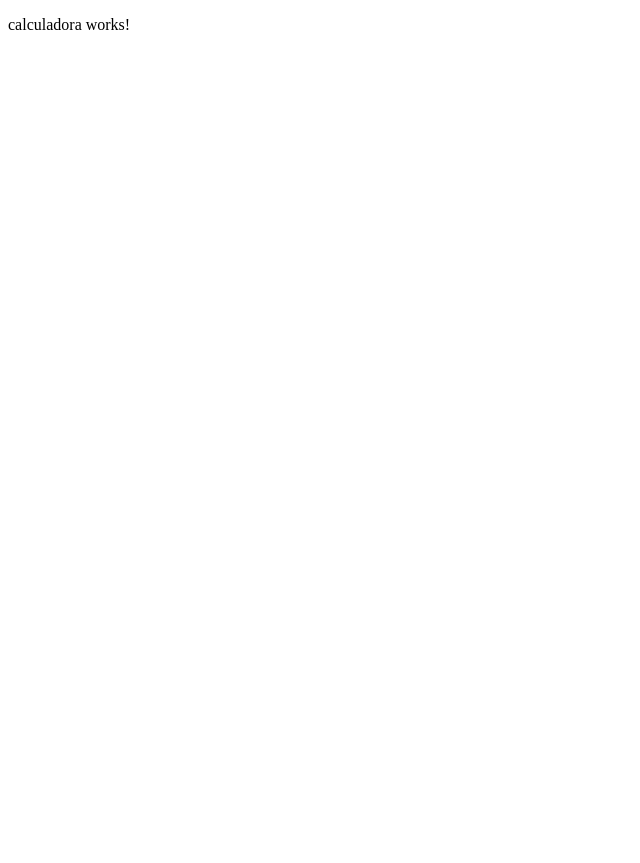
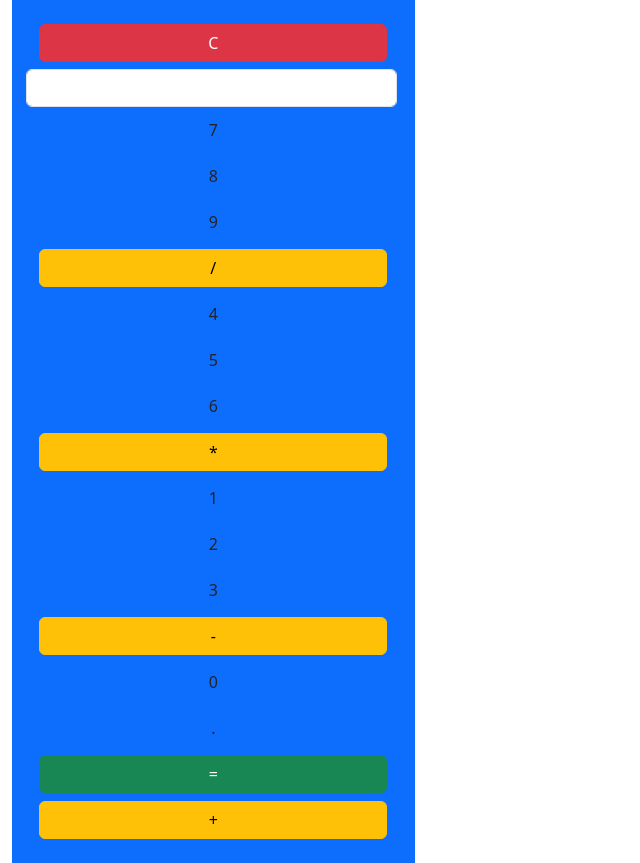
Before and after one commit to Pedrodev3/Angular-Calculadora-app.github.io, an Angular app: page / in a window 1280 px wide. Shown: the whole page, without its empty margins (0-640 px from the left). Before the commit the page ends 800 px from the top, so only its background shows below. Built offline with nearby package versions, Linux system fonts and the light colour scheme.

Commit message:
:lipstick: feat: Adicionando framework CSS: Bootstrap

```diff
--- a/angular.json
+++ b/angular.json
@@ -23,7 +23,8 @@
               "src/assets"
             ],
             "styles": [
-              "src/styles.css"
+              "src/styles.css",
+              "node_modules/bootstrap/dist/css/bootstrap.min.css"
             ],
             "scripts": []
           },
--- a/src/app/calculadora/components/calculadora.component.css
+++ b/src/app/calculadora/components/calculadora.component.css
@@ -0,0 +1,15 @@
+.kz-btn {
+  width: 90%;
+  margin: 4px;
+}
+.kz-input-text {
+  margin-top: 3px;
+  width:96%;
+margin-left:6px
+}
+.kz-pad-20 {
+padding: 20px;
+}
+.col-xs-3, .col-xs-9 {
+padding: 0px;
+}
--- a/src/app/calculadora/components/calculadora.component.html
+++ b/src/app/calculadora/components/calculadora.component.html
@@ -1 +1,147 @@
-<p>calculadora works!</p>
+<div class="container-fluid">
+  <form>
+    <div class="row">
+      <div class="col-xs-8 col-sm-6 col-md-4 col-md-offset-4">
+        <div
+          class="text-center bg-primary img-rounded kz-pad-20">
+          <div class="row">
+            <div class="col-xs-3">
+              <button
+                type="button"
+                class="btn btn-danger kz-btn">C
+              </button>
+            </div>
+            <div class="col-xs-9">
+              <input
+                type="text"
+                class="form-control text-right kz-input-text"
+                id="display"
+                name="display"
+                readonly>
+            </div>
+          </div>
+          <div class="row">
+            <div class="col-xs-3">
+              <button
+                type="button"
+                class="btn btn-default kz-btn"
+                id="btn7">7
+              </button>
+            </div>
+            <div class="col-xs-3">
+              <button
+                type="button"
+                class="btn btn-default kz-btn"
+                id="btn8">8
+              </button>
+            </div>
+            <div class="col-xs-3">
+              <button
+                type="button"
+                class="btn btn-default kz-btn"
+                id="btn9">9
+              </button>
+            </div>
+            <div class="col-xs-3">
+              <button
+                type="button"
+                class="btn btn-warning kz-btn"
+                id="btnDivisao">/
+              </button>
+            </div>
+          </div>
+          <div class="row">
+            <div class="col-xs-3">
+              <button
+                type="button"
+                class="btn btn-default kz-btn"
+                id="btn4">4
+              </button>
+            </div>
+            <div class="col-xs-3">
+              <button
+                type="button"
+                class="btn btn-default kz-btn"
+                id="btn5">5
+              </button>
+            </div>
+            <div class="col-xs-3">
+              <button
+                type="button"
+                class="btn btn-default kz-btn"
+                id="btn6">6
+              </button>
+            </div>
+            <div class="col-xs-3">
+              <button
+                type="button"
+                class="btn btn-warning kz-btn"
+                id="btnMIltiplicacao">*
+              </button>
+            </div>
+          </div>
+          <div class="row">
+            <div class="col-xs-3">
+              <button
+                type="button"
+                class="btn btn-default kz-btn"
+                id="btn1">1
+              </button>
+            </div>
+            <div class="col-xs-3">
+              <button
+                type="button"
+                class="btn btn-default kz-btn"
+                id="btn2">2
+              </button>
+            </div>
+            <div class="col-xs-3">
+              <button
+                type="button"
+                class="btn btn-default kz-btn"
+                id="btn3">3
+              </button>
+            </div>
+            <div class="col-xs-3">
+              <button
+                type="button"
+                class="btn btn-warning kz-btn"
+                id="btnSubtracao">-
+              </button>
+            </div>
+          </div>
+          <div class="row">
+            <div class="col-xs-3">
+              <button
+                type="button"
+                class="btn btn-default kz-btn"
+                id="btn0">0
+              </button>
+            </div>
+            <div class="col-xs-3">
+              <button
+                type="button"
+                class="btn btn-default kz-btn"
+                id="btnDecimal">.
+              </button>
+            </div>
+            <div class="col-xs-3">
+              <button
+                type="button"
+                class="btn btn-success kz-btn"
+                id="btnCalcular">=
+              </button>
+            </div>
+            <div class="col-xs-3">
+              <button
+                type="button"
+                class="btn btn-warning kz-btn"
+                id="btnSoma">+
+              </button>
+            </div>
+          </div>
+        </div>
+      </div>
+    </div>
+  </form>
+</div>
```
Also changed, not shown: src/styles.css (line endings or trailing spaces).
